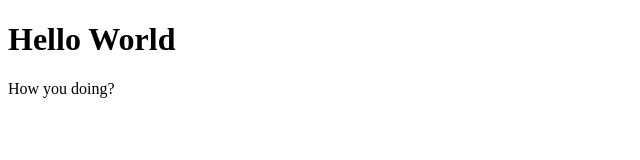
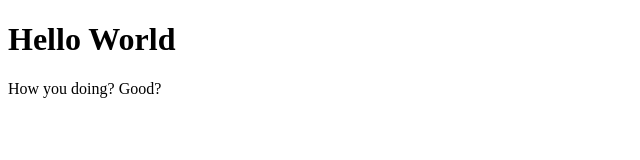
Before and after one commit to jkbull2014/GitVsCode-Gitty, a plain HTML site: page index.html in a window 1280 px wide. Shown: the full height of the page, 0-640 px from the left. Drawn offline with Linux system fonts and the light colour scheme.

Commit message:
Third Committ

```diff
--- a/index.html
+++ b/index.html
@@ -8,6 +8,6 @@
 </head>
 <body>
     <h1>Hello World</h1>
-    <p>How you doing?</p>
+    <p>How you doing? Good?</p>
 </body>
 </html>
```
